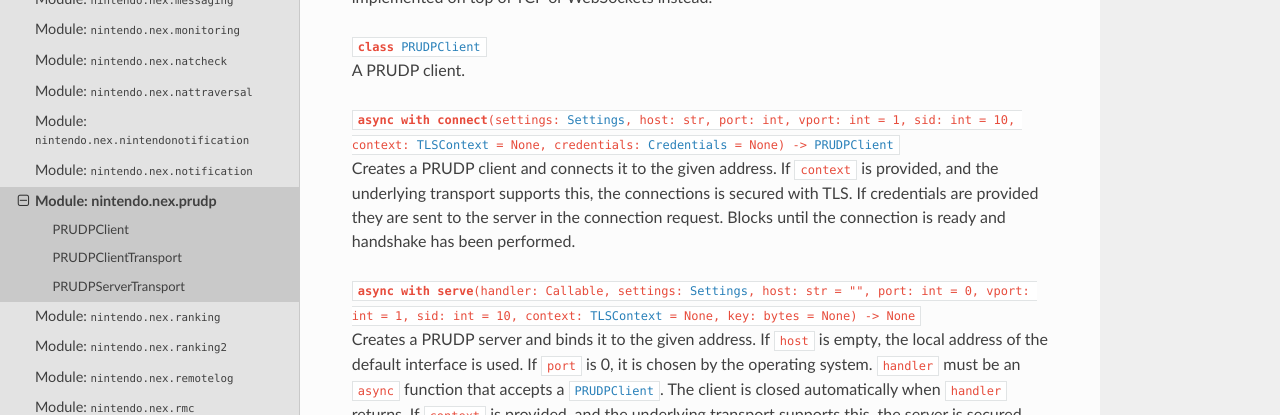
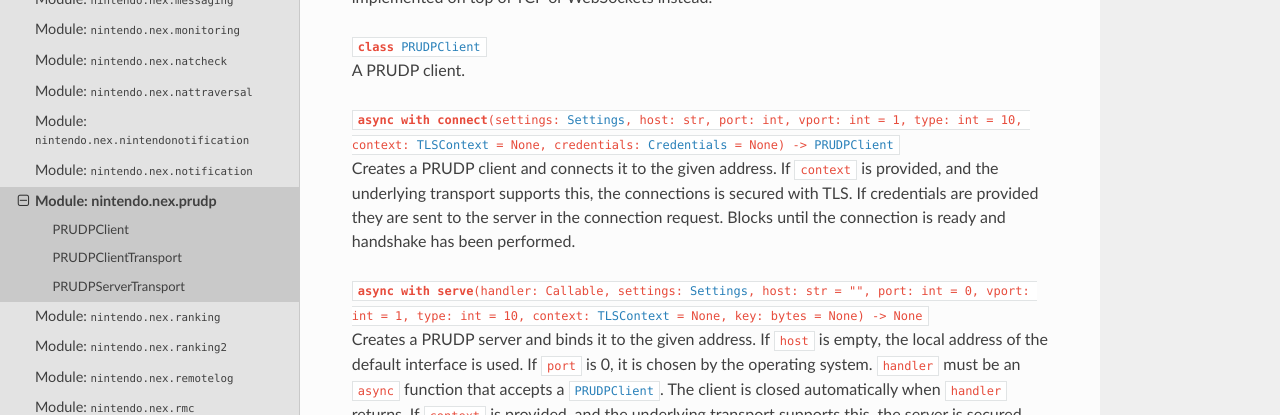
Before and after one commit to kinnay/NintendoClients, an MkDocs documentation site: the page built from docs/reference/nex/prudp.md, in a window 1280 px wide and 900 px high. Shown: the part 222-637 px from the top of the window. Built offline with MkDocs 1.6.1, drawn with Linux system fonts in a browser that asks for light colours; nearby versions of some CDN libraries; some of the changed text lies outside the part shown.

Commit message:
Rename sid parameter because it is wrong

```diff
--- a/docs/reference/nex/prudp.md
+++ b/docs/reference/nex/prudp.md
@@ -6,10 +6,10 @@
 <code>**class** [PRUDPClient](#prudpclient)</code><br>
 <span class="docs">A PRUDP client.</span>
 
-<code>**async with connect**(settings: [Settings](../settings#settings), host: str, port: int, vport: int = 1, sid: int = 10, context: [TLSContext](https://anynet.readthedocs.io/en/latest/reference/tls/#tlscontext) = None, credentials: [Credentials](../kerberos#credentials) = None) -> [PRUDPClient](#prudpclient)</code><br>
+<code>**async with connect**(settings: [Settings](../settings#settings), host: str, port: int, vport: int = 1, type: int = 10, context: [TLSContext](https://anynet.readthedocs.io/en/latest/reference/tls/#tlscontext) = None, credentials: [Credentials](../kerberos#credentials) = None) -> [PRUDPClient](#prudpclient)</code><br>
 <span class="docs">Creates a PRUDP client and connects it to the given address. If `context` is provided, and the underlying transport supports this, the connections is secured with TLS. If credentials are provided they are sent to the server in the connection request. Blocks until the connection is ready and handshake has been performed.</code>
 
-<code>**async with serve**(handler: Callable, settings: [Settings](../settings#settings), host: str = "", port: int = 0, vport: int = 1, sid: int = 10, context: [TLSContext](https://anynet.readthedocs.io/en/latest/reference/tls/#tlscontext) = None, key: bytes = None) -> None</code><br>
+<code>**async with serve**(handler: Callable, settings: [Settings](../settings#settings), host: str = "", port: int = 0, vport: int = 1, type: int = 10, context: [TLSContext](https://anynet.readthedocs.io/en/latest/reference/tls/#tlscontext) = None, key: bytes = None) -> None</code><br>
 <span class="docs">Creates a PRUDP server and binds it to the given address. If `host` is empty, the local address of the default interface is used. If `port` is 0, it is chosen by the operating system. `handler` must be an `async` function that accepts a [`PRUDPClient`](#prudpclient). The client is closed automatically when `handler` returns. If `context` is provided, and the underlying transport supports this, the server is secured with TLS. If `key` is provided it is used to decrypt the Kerberos tickets in connection requests. If `key` is `None`, the payload of connection requests is ignored an all client connections are accepted.</span>
 
 <code>**async with connect_transport**(settings: [Settings](../settings#settings), host: str, port: int, context: [TLSContext](https://anynet.readthedocs.io/en/latest/reference/tls/#tlscontext) = None) -> [PRUDPClientTransport](#prudpclienttransport)</code><br>
@@ -44,7 +44,7 @@
 <span class="docs">Returns the address that the client is connected to.</span>
 
 ## PRUDPClientTransport
-<code>**async with connect**(port: int, sid: int = 10, credentials: credentials: [Credentials](../kerberos#credentials) = None) -> [PRUDPClient](#prudpclient)</code><br>
+<code>**async with connect**(port: int, type: int = 10, credentials: credentials: [Credentials](../kerberos#credentials) = None) -> [PRUDPClient](#prudpclient)</code><br>
 <span class="docs">Establishes a new PRUDP connection with the given PRUDP port.</span>
 
 <code>**def local_address**() -> tuple[str, int]</code><br>
@@ -54,5 +54,5 @@
 <span class="docs">Returns the address that the client is connected to.</span>
 
 ## PRUDPServerTransport
-<code>**async with serve**(handler: Callable, port: int, sid: int = 10, key: bytes = None) -> None</code><br>
+<code>**async with serve**(handler: Callable, port: int, type: int = 10, key: bytes = None) -> None</code><br>
 <span class="docs">Creates a new PRUDP server at the given PRUDP port.</span>
```
Also changed, not shown: 1 other file.
